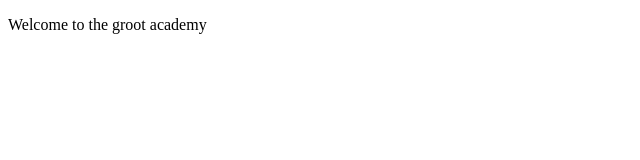
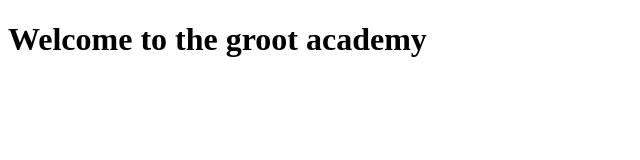
Before and after one commit to lavinaramchandani/lavina, a plain HTML site: page index.html in a window 1280 px wide. Shown: the whole page, without its empty margins (0-640 px from the left). Drawn offline with Linux system fonts and the light colour scheme.

Commit message:
p is changed to heading tag

```diff
--- a/index.html
+++ b/index.html
@@ -6,6 +6,6 @@
     <title>Document</title>
 </head>
 <body>
-    <p>Welcome to the groot academy</p>
+    <h1>Welcome to the groot academy</h1>
 </body>
 </html>
```
